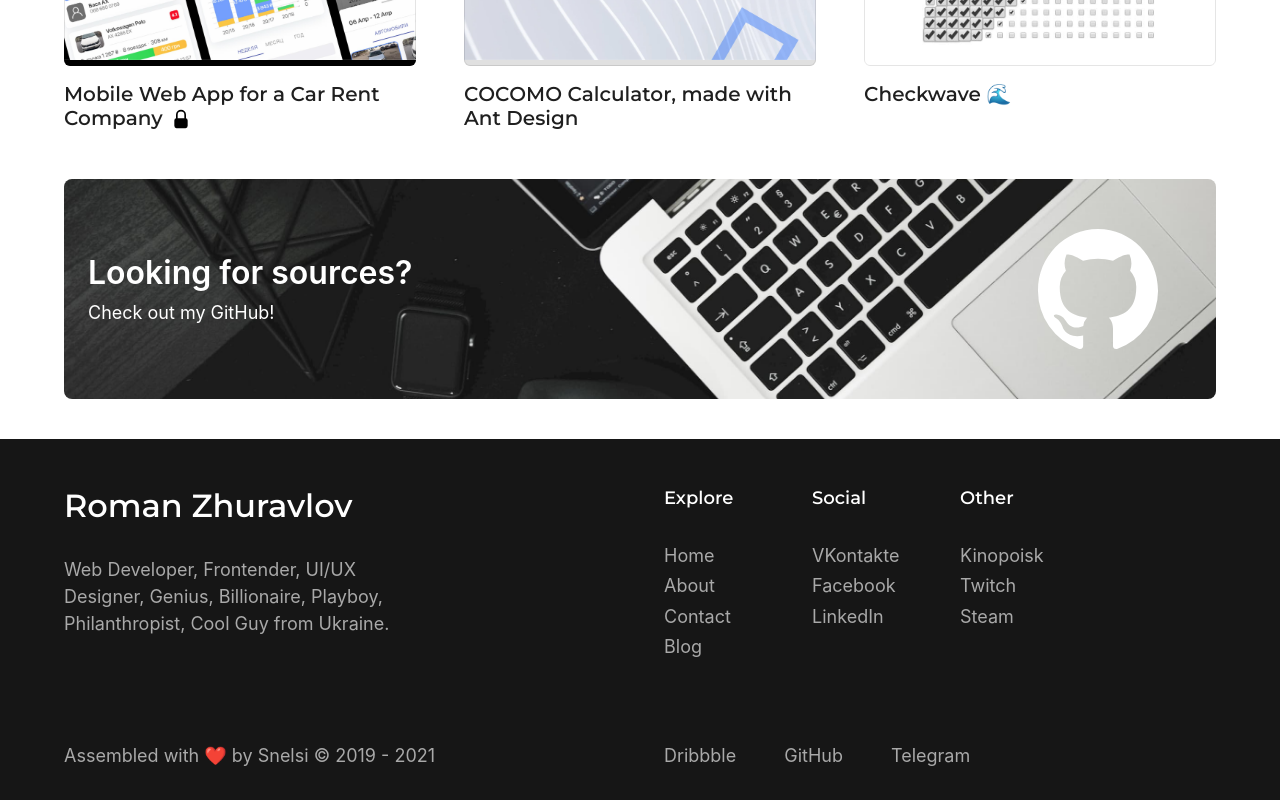
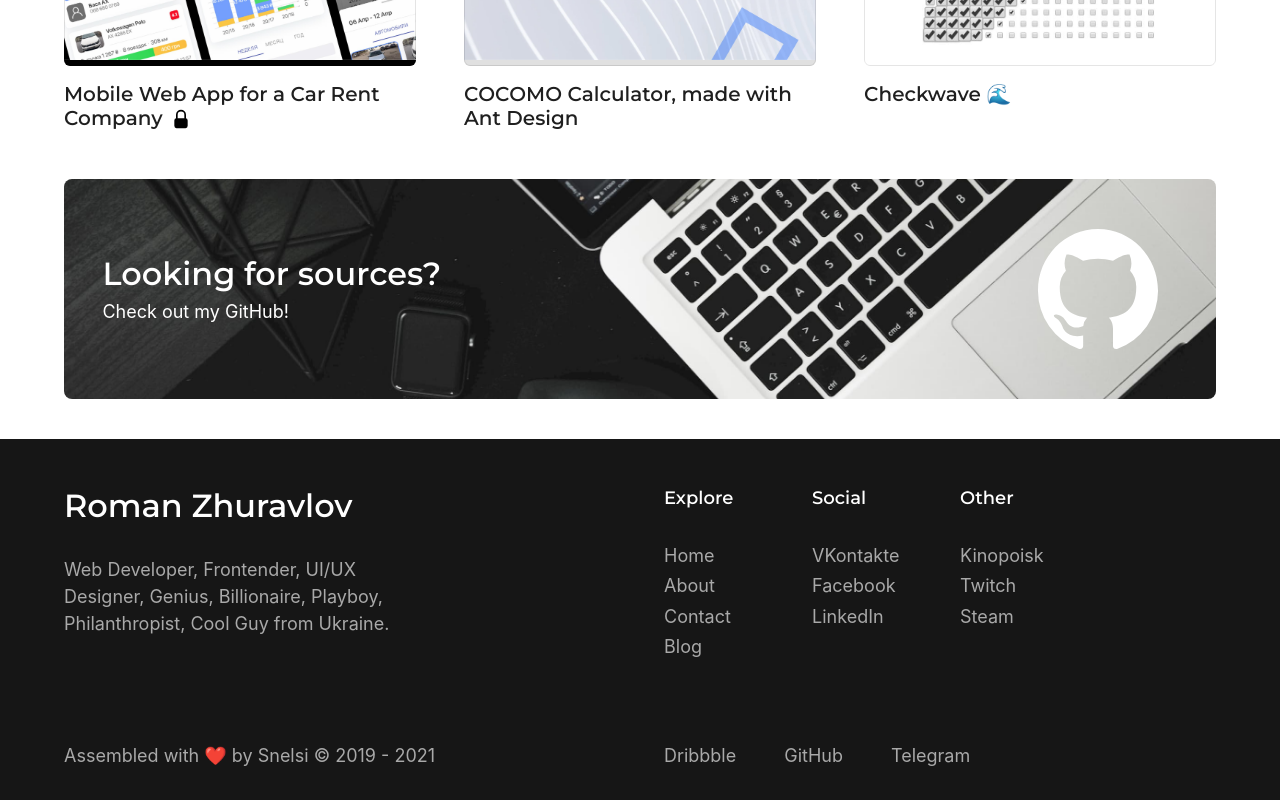
Before and after one commit to snelsi/personal-site, a Next.js app: page / in a window 1280 px wide. Shown: the part 2369-3169 px from the top of the page. Built offline with nearby package versions, Linux system fonts and the light colour scheme.

Commit message:
Update BannerBase styles

```diff
--- a/components/Banners/BannerBase.tsx
+++ b/components/Banners/BannerBase.tsx
@@ -13,7 +13,7 @@ const Banner = styled.div`
   min-height: 180px;
   text-decoration: none;
   overflow: hidden;
-  padding: 12px 24px;
+  padding: 12px clamp(20px, 3vw, 40px);
   position: relative;
 
   & .main {
@@ -40,7 +40,9 @@ interface BunnerBaseProps {
 export const BannerBase: React.FC<BunnerBaseProps> = ({ children, title, label }) => (
   <Banner className="banner">
     <div className="main">
-      <h5 data-font-size="XL">{title}</h5>
+      <h5 data-font-size="XL" className="montserrat">
+        {title}
+      </h5>
       {label && (
         <p data-font-size="Focus" className="text-secondary">
           {label}
```
